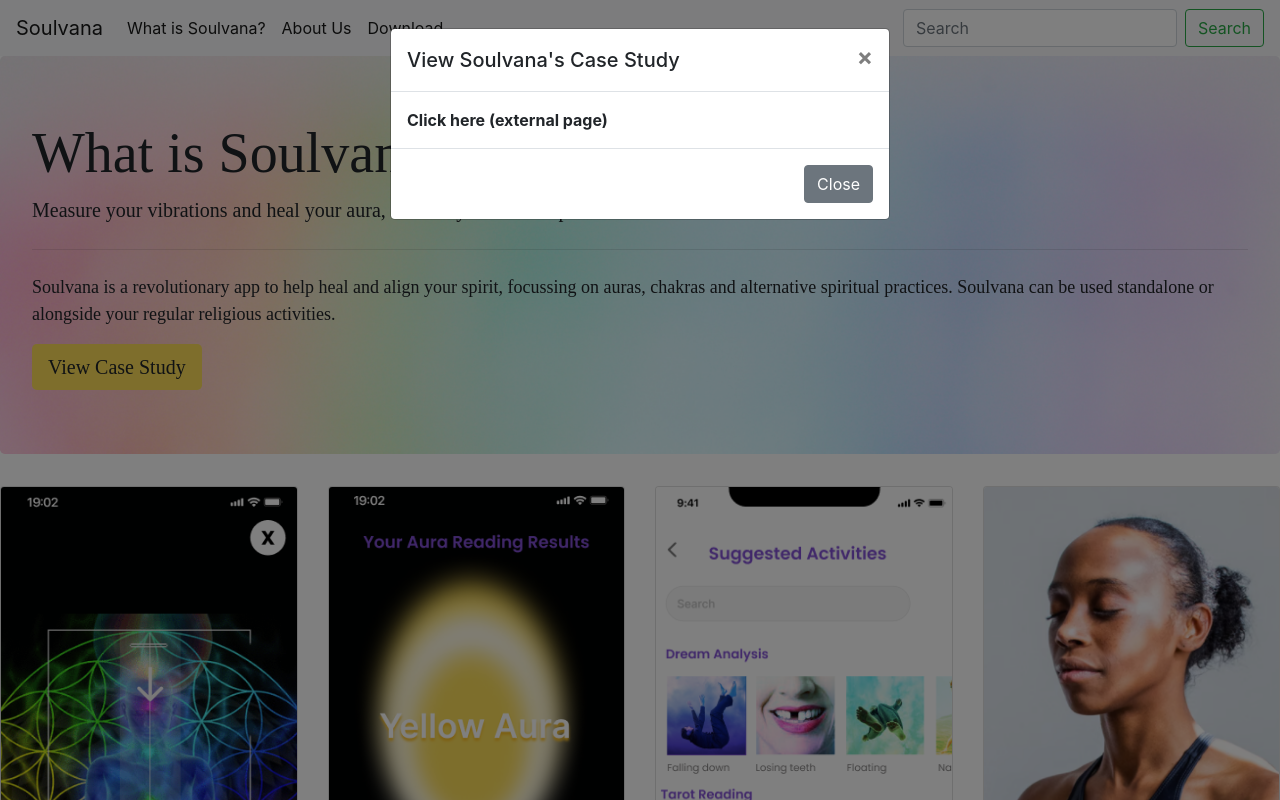
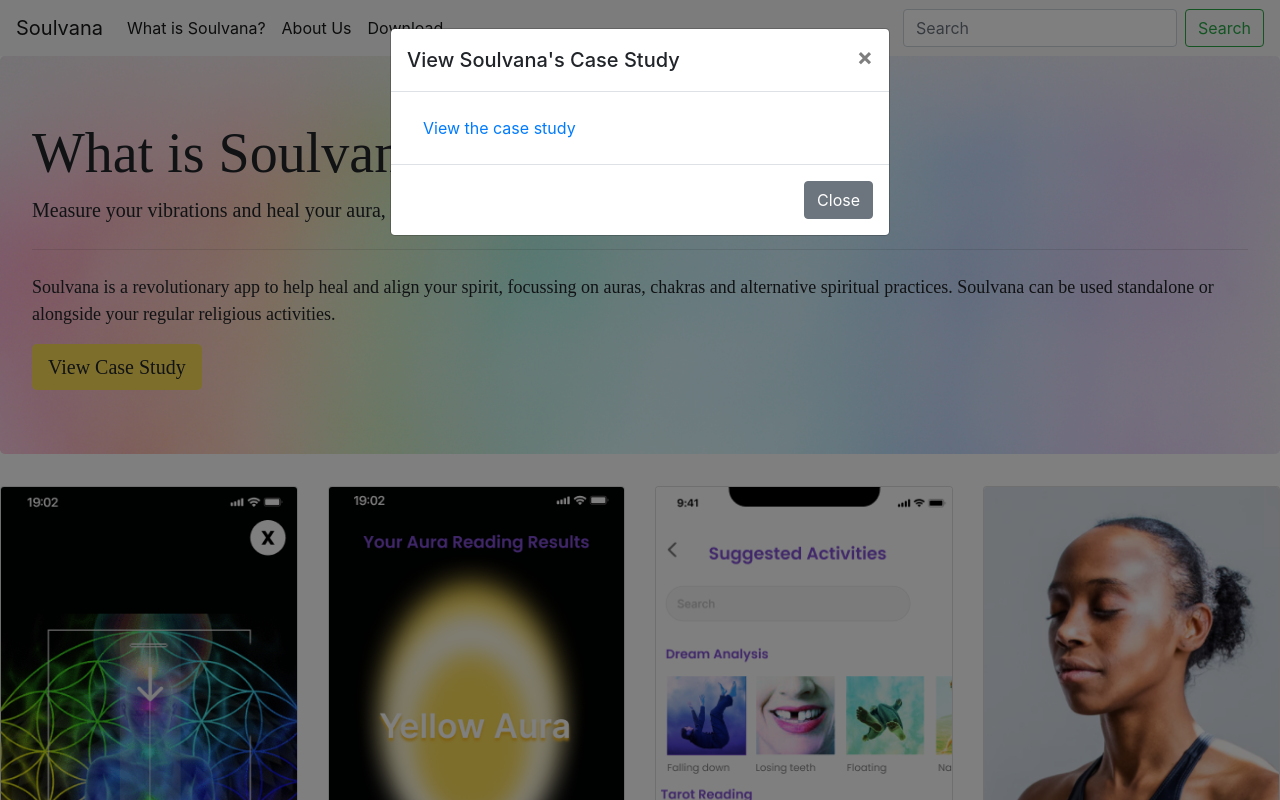
Before and after one commit to Nerdlinga/Group_Project_3, a plain HTML site: page What-is.html in a window 1280 px wide. Both pictures are taken after a click on the button "View Case Study". Shown: the top 800 px of the page. Drawn offline with nearby package versions, Linux system fonts and the light colour scheme.

Commit message:
updated case study link

```diff
--- a/What-is.html
+++ b/What-is.html
@@ -59,7 +59,7 @@
           </button>
         </div>
         <div class="modal-body">
-          <strong>Click here (external page)</strong>
+          <a class="nav-link" href="https://docs.google.com/presentation/d/1S4XCC67-VDoyatbMruyVUEXxKgiud1IHUI2-PhkikGw/edit?usp=sharing" target="_blank">View the case study<span class="sr-only">(current)</span></a>
         </div>
         <div class="modal-footer">
           <button type="button" class="btn btn-secondary" data-dismiss="modal">Close</button>
```
